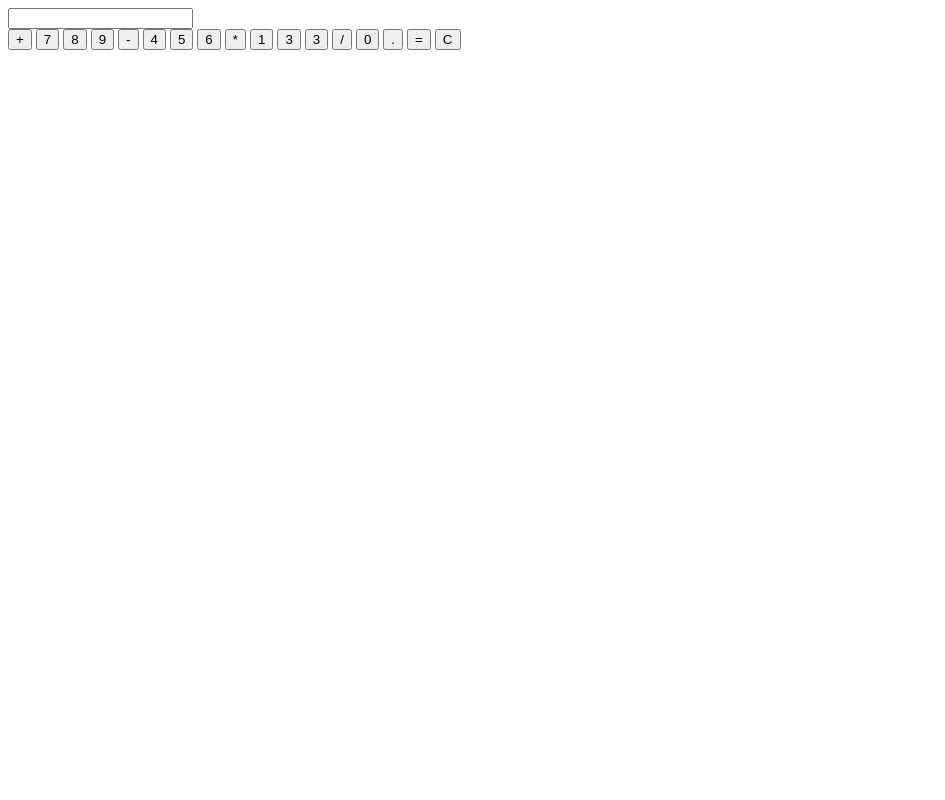
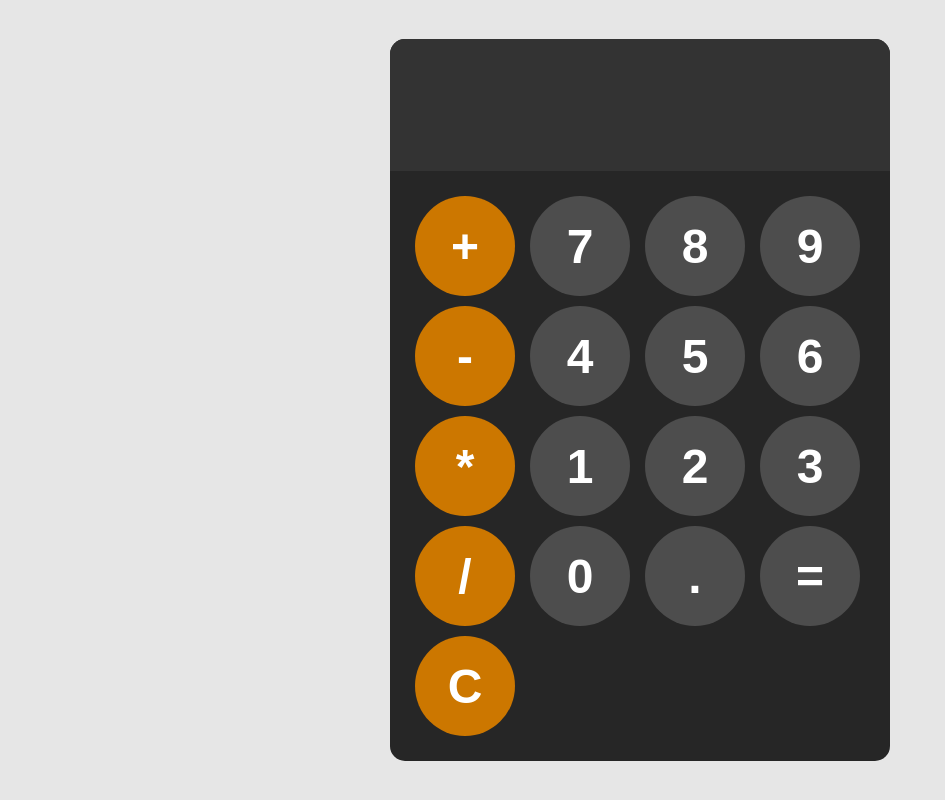
Before and after one commit to ABHi-202864/Calculator, a plain HTML site: page index.html in a window 1280 px wide. Shown: the whole page, without its empty margins (0-945 px from the left). Drawn offline with Linux system fonts and the light colour scheme.

Commit message:
complete calculator simple program

```diff
--- a/css/style.css
+++ b/css/style.css
@@ -0,0 +1,65 @@
+body {
+    margin: 0;
+    display: flex;
+    justify-content: center;
+    align-items: center;
+    height: 100vh;
+    background-color: hsl(0, 0%, 90%);
+}
+
+#calculator {
+    font-family: Arial, sans-serif;
+    background-color: hsl(0, 0%, 15%);
+    border-radius: 15px;
+    max-width: 500px;
+    overflow: hidden;
+}
+
+#display {
+    width: 100%;
+    padding: 20px;
+    font-size: 5rem;
+    text-align: left;
+    border: none;
+    background-color: hsl(0, 0%, 20%);
+    color: #fff;
+}
+
+#keys {
+    display: grid;
+    grid-template-columns: repeat(4, 1fr);
+    gap: 10px;
+    padding: 25px;
+}
+
+button {
+    width: 100px;
+    height: 100px;
+    border-radius: 3.125rem;
+    border: none;
+    background-color: hsl(0, 0%, 30%);
+    color: #fff;
+    font-size: 3rem;
+    font-weight: bold;
+    cursor: pointer;
+}
+
+button:hover {
+    background-color: hsl(0, 0%, 40%);
+}
+
+button:active {
+    background-color: hsl(0, 0%, 50%);
+}
+
+.operator-btn {
+    background-color: hsl(35, 100%, 40%);
+}
+
+.operator-btn:hover {
+    background-color: hsl(35, 100%, 55%);
+}
+
+.operator-btn:active {
+    background-color: hsl(35, 100%, 65%);
+}
--- a/index.html
+++ b/index.html
@@ -5,6 +5,9 @@
     <meta charset="UTF-8">
     <meta name="viewport" content="width=device-width, initial-scale=1.0">
     <title>Calculator</title>
+
+    <!-- custom css -->
+    <link rel="stylesheet" href="css/style.css">
 </head>
 
 <body>
@@ -12,23 +15,23 @@
     <div id="calculator">
         <input id="display" readonly>
         <div id="keys">
-            <button onclick="appendToDisplay('+')">+</button>
+            <button onclick="appendToDisplay('+')" class="operator-btn">+</button>
             <button onclick="appendToDisplay('7')">7</button>
             <button onclick="appendToDisplay('8')">8</button>
             <button onclick="appendToDisplay('9')">9</button>
-            <button onclick="appendToDisplay('-')">-</button>
+            <button onclick="appendToDisplay('-')" class="operator-btn">-</button>
             <button onclick="appendToDisplay('4')">4</button>
             <button onclick="appendToDisplay('5')">5</button>
             <button onclick="appendToDisplay('6')">6</button>
-            <button onclick="appendToDisplay('*')">*</button>
+            <button onclick="appendToDisplay('*')" class="operator-btn">*</button>
             <button onclick="appendToDisplay('1')">1</button>
+            <button onclick="appendToDisplay('2')">2</button>
             <button onclick="appendToDisplay('3')">3</button>
-            <button onclick="appendToDisplay('3')">3</button>
-            <button onclick="appendToDisplay('/')">/</button>
+            <button onclick="appendToDisplay('/')" class="operator-btn">/</button>
             <button onclick="appendToDisplay('0')">0</button>
             <button onclick="appendToDisplay('.')">.</button>
             <button onclick="calculate()">=</button>
-            <button onclick="clearDisplay()">C</button>
+            <button onclick="clearDisplay()" class="operator-btn">C</button>
         </div>
     </div>
 
--- a/js/script.js
+++ b/js/script.js
@@ -0,0 +1,20 @@
+// CALCULATOR PROGRAM -->
+
+const display = document.getElementById("display");
+
+function appendToDisplay(input) {
+    display.value += input;
+}
+
+function calculate() {
+    try {
+        display.value = eval(display.value);
+    }
+    catch (error) {
+        display.value = "Error";
+    }
+}
+
+function clearDisplay() {
+    display.value = "";
+}
```
